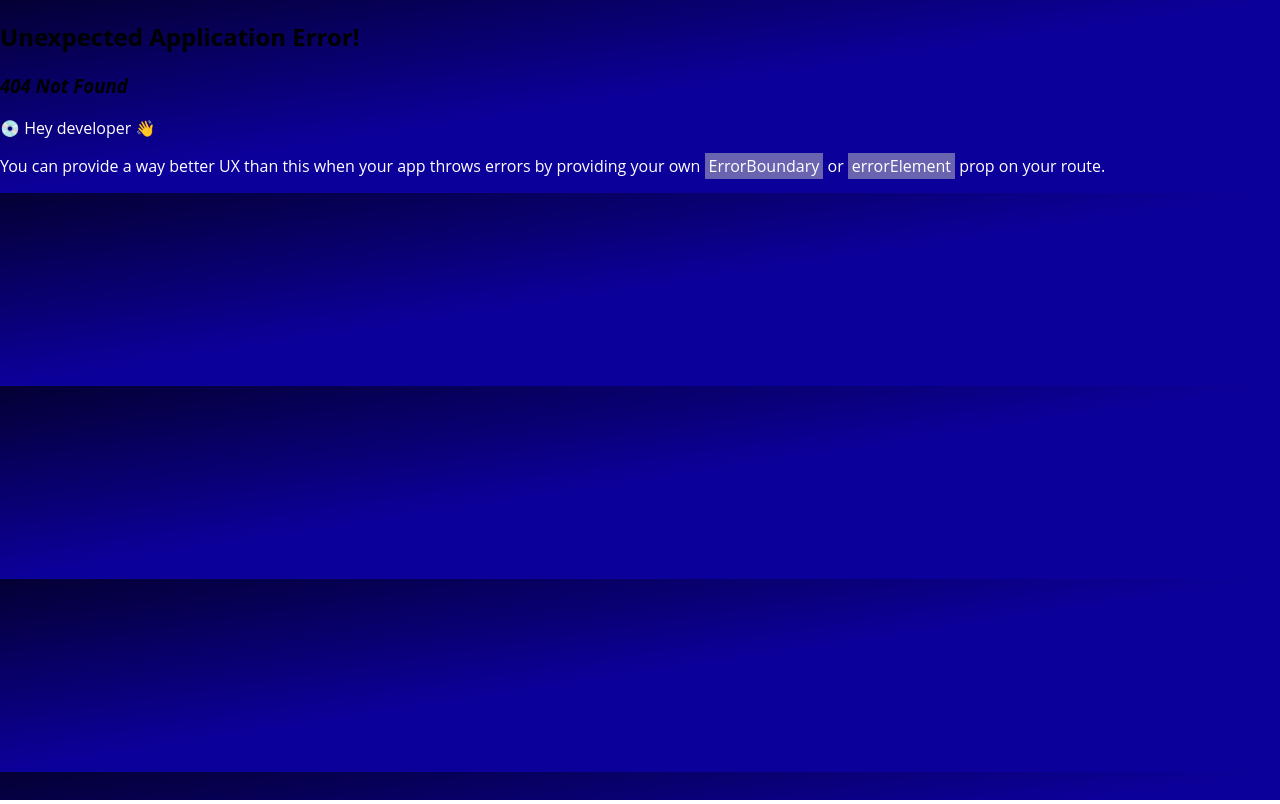
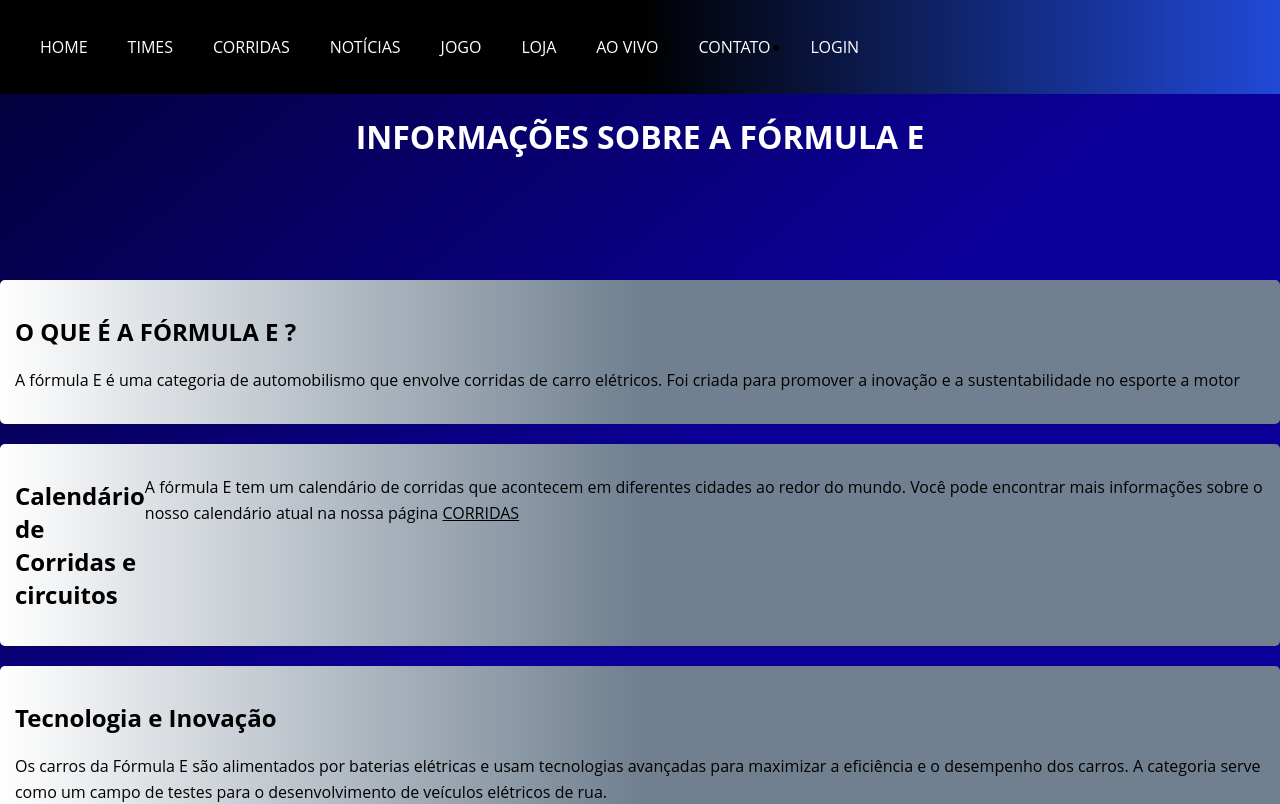
Before and after one commit to Luansramos/formule-e_React, a React (Vite) app in the folder formula-e/: page /SaibaMais in a window 1280 px wide. Before the commit this address had no page. Shown: the top 804 px of the page. Built offline with nearby package versions, Linux system fonts and the light colour scheme.

Commit message:
fazendo a pagina saibamais e arrumando erros

```diff
--- /dev/null
+++ b/formula-e/src/js/script.js
@@ -0,0 +1,71 @@
+// Intersection Observer
+const myObserver = new IntersectionObserver((entries) => {
+  entries.forEach((entry) => {
+    if (entry.isIntersecting) {
+      entry.target.classList.add("show");
+    } else {
+      entry.target.classList.remove("show");
+    }
+  });
+});
+
+const elements = document.querySelectorAll(".rolagem");
+
+elements.forEach((element) => myObserver.observe(element));
+
+// Tabela de Classificação
+document.addEventListener("DOMContentLoaded", function () {
+  var tabelaClassificacao = document.getElementById("tabela-classificacao");
+  var corpoTabela = document.getElementById("corpo-tabela");
+  var mostrarMaisBtn = document.getElementById("mostrar-mais");
+  var mostrarMenosBtn = document.getElementById("mostrar-menos");
+
+  var linhasPorPagina = 10;
+  var linhasExibidas = linhasPorPagina;
+
+  function mostrarProximasLinhas() {
+    for (var i = linhasExibidas; i < linhasExibidas + linhasPorPagina; i++) {
+      if (corpoTabela.rows[i]) {
+        corpoTabela.rows[i].style.display = "";
+      }
+    }
+    linhasExibidas += linhasPorPagina;
+
+    if (linhasExibidas >= corpoTabela.rows.length) {
+      mostrarMaisBtn.style.display = "none";
+    }
+  }
+
+  function mostrarMenosLinhas() {
+    for (
+      var i = linhasExibidas - 1;
+      i >= linhasExibidas - linhasPorPagina;
+      i--
+    ) {
+      if (corpoTabela.rows[i]) {
+        corpoTabela.rows[i].style.display = "none";
+      }
+    }
+    linhasExibidas -= linhasPorPagina;
+
+    mostrarMaisBtn.style.display = "";
+  }
+
+  for (var i = linhasPorPagina; i < corpoTabela.rows.length; i++) {
+    corpoTabela.rows[i].style.display = "none";
+  }
+
+  mostrarMaisBtn.addEventListener("click", mostrarProximasLinhas);
+
+  mostrarMenosBtn.addEventListener("click", mostrarMenosLinhas);
+});
+
+// Toggle Menu
+function toggleMenu() {
+  const menuContent = document.getElementById("nav-menu-mobile-content");
+  if (menuContent.style.display === "flex") {
+    menuContent.style.display = "none";
+  } else {
+    menuContent.style.display = "flex";
+  }
+}
--- a/formula-e/src/main.jsx
+++ b/formula-e/src/main.jsx
@@ -12,6 +12,7 @@ import Loja from './pages/Loja.jsx'
 import Live from './pages/Aovivo.jsx'
 import Contato from './pages/Contato.jsx'
 import Login from './pages/Login.jsx'
+import SaibaMais from './pages/SaibaMais.jsx'
 
 
 
@@ -30,6 +31,7 @@ const router = createBrowserRouter([
       {path:'Live',element:<Live/>},
       {path:'Contato',element:<Contato/>},
       {path:'Login',element:<Login/>},
+      {path:'SaibaMais', element:<SaibaMais/>}
     ]
   }
 
--- /dev/null
+++ b/formula-e/src/pages/SaibaMais.css
@@ -0,0 +1,265 @@
+* {
+    font-family: "Open Sans", sans-serif;
+    box-sizing: border-box;
+  }
+
+  body {
+    margin: 0px;
+    padding: 0px;
+    background: linear-gradient(to top left, #0c009a 50%, #040034 100%);
+  }
+
+  p {
+    color: #ffffff;
+  }
+
+  header a {
+    text-decoration: none;
+    color: white;
+  }
+  img {
+    max-width: 100%;
+    height: 100px;
+    display: flex;
+    border-radius: 5px;
+  }
+
+  /* .rolagem {
+    opacity: 0;
+    filter: blur(15px);
+    transform: translateX(-100%);
+    transition: all 2s;
+  }
+
+  .show {
+    opacity: 1;
+    filter: blur(0);
+    transform: translateX(0);
+    transition: all 2s;
+  } */
+
+  .menu {
+    display: flex;
+    flex-wrap: wrap;
+    background: linear-gradient(to right, #000000 50%, #2149d9 100%);
+    align-items: center;
+    padding: 10px;
+    position: relative;
+  }
+
+  .nav-menu {
+    display: flex;
+    justify-content: space-around;
+    padding: 10px;
+  }
+
+  .nav-menu a {
+    color: white;
+    text-decoration: none;
+    padding: 14px 20px;
+  }
+
+  .nav-menu a:hover {
+    background-color: #575757;
+  }
+
+   .nav-menu-mobile {
+    display: none;
+    position: relative;
+  }
+
+  .nav-menu-mobile button {
+    background-color: #333;
+    color: white;
+    border: none;
+    padding: 14px 20px;
+    font-size: 20px;
+    cursor: pointer;
+    position: fixed;
+    top: 10px;
+    right: 10px;
+    z-index: 1000;
+  }
+
+  .nav-menu-mobile-content {
+    display: none;
+    flex-direction: column;
+    align-items: center;
+    width: 100%;
+    background-color: #333;
+    position: fixed;
+    top: 50px;
+    right: 0;
+    z-index: 999;
+    padding: 10px;
+  }
+
+  .nav-menu-mobile-content a {
+    color: white;
+    text-decoration: none;
+    padding: 14px 20px;
+    display: block;
+  }
+
+  .nav-menu-mobile-content a:hover {
+    background-color: #575757;
+  }
+
+  .nav-menu-mobile-content.active {
+    display: flex;
+  }
+
+  .titulo {
+    display: flex;
+    justify-content: center;
+    color: #ffffff;
+    margin-bottom: 100px;
+  }
+
+  main {
+    padding: 20px;
+  }
+.tec,.oque,.equipes, .calendario {
+    margin-bottom: 20px;
+    background: linear-gradient(to left, #708090 50%, #ffffff 100%);
+    border-radius: 5px;
+    padding: 15px;
+    box-shadow: 0 2px 4px rgba(0, 0, 0, 0.1);
+    cursor: pointer;
+  }
+  h2 {
+    color: #000000;
+  }
+  p {
+    font-size: 16px;
+    color: #000000;
+    line-height: 1.6;
+  }
+
+  .equipes a {
+    display: flex;
+    margin: auto 100px;
+    color: #4169e1;
+  }
+
+  .footer-bg {
+    background: linear-gradient(to left, #708090 50%, #ffffff 100%);
+  }
+
+  .footer-bg p,
+  a,
+  li {
+    color: #000;
+  }
+
+  div.footer-contato img {
+    width: 100px;
+    height: auto;
+  }
+
+  .footer {
+    display: grid;
+    grid-template-columns: 3fr 5fr 4fr;
+    gap: 40px;
+    padding-top: 60px;
+    padding-bottom: 60px;
+  }
+
+  .footer h3 {
+    margin-bottom: 32px;
+  }
+
+  .footer-contato ul {
+    margin-bottom: 32px;
+  }
+
+  .footer-contato li:nth-child(even):after {
+    content: "";
+    display: block;
+    max-width: 360px;
+    height: 2px;
+    background: var(--cor-11);
+    margin-top: 16px;
+  }
+
+  .footer li {
+    margin-bottom: 16px;
+  }
+
+  .footer-redes {
+    display: flex;
+    gap: 32px;
+  }
+  .footer a:hover {
+    color: #ffff;
+  }
+  .footer-copy {
+    grid-column: 1/-1;
+    margin-top: 40px;
+    display: flex;
+    justify-content: center;
+  }
+
+  @media (max-width: 768px) {
+    .nav-menu {
+      display: none;
+    }
+
+    .nav-menu-mobile {
+      display: flex;
+    }
+    .footer {
+      flex-direction: column;
+      text-align: center;
+    }
+
+    .footer-redes img {
+      width: 28px;
+    }
+  }
+
+  @media (max-width: 480px) {
+    .nav-menu {
+      display: none;
+    }
+
+    .nav-menu-mobile {
+      display: flex;
+      flex-direction: column;
+      align-items: center;
+    }
+
+    .nav-menu-mobile button {
+      font-size: 24px;
+      background: transparent;
+      border: none;
+    }
+
+    .nav-menu-mobile-content {
+      display: none;
+      flex-direction: column;
+      align-items: center;
+      width: 100%;
+    }
+
+    .nav-menu-mobile-content.active {
+      display: flex;
+    }
+
+    .nav-menu-mobile button {
+      font-size: 18px;
+    }
+
+    .nav-menu-mobile-content a {
+      font-size: 16px;
+    }
+    .footer {
+      flex-direction: column;
+      text-align: center;
+      padding: 10px;
+    }
+
+    .footer-informacoes {
+      display: none;
+    }
+  }
--- /dev/null
+++ b/formula-e/src/pages/SaibaMais.jsx
@@ -0,0 +1,62 @@
+import "./SaibaMais.css"
+
+
+const Titulo = () => {
+    return(
+        <div className="titulo">
+        <h1>INFORMAÇÕES SOBRE A FÓRMULA E </h1>
+      </div>
+    );
+};
+
+const OqueE = () => {
+    return(
+        <section className="oque">
+      <h2>O QUE É A FÓRMULA E ?</h2>
+      <p> A fórmula E é uma categoria de automobilismo que envolve corridas de carro elétricos. Foi criada para promover a inovação e a sustentabilidade no esporte a motor</p>
+    </section>
+    );
+};
+
+
+const Calendario = () => {
+    return(
+        <section className="calendario">
+      <h2>Calendário de Corridas e circuitos</h2>
+      <p>A fórmula E tem um calendário de corridas que acontecem em diferentes cidades ao redor do mundo. Você pode encontrar mais informações sobre o nosso calendário atual na nossa página <a href="Corridas">CORRIDAS</a></p>
+    </section>
+    )
+}
+
+const Tec = () => {
+    return(
+        <section className="tec">
+      <h2>Tecnologia e Inovação</h2>
+      <p> Os carros da Fórmula E são alimentados por baterias elétricas e usam tecnologias avançadas para maximizar a eficiência e o desempenho dos carros. A categoria serve como um campo de testes para o desenvolvimento de veículos elétricos de rua.</p>
+    </section>
+    );
+};
+
+const Equipes = () => {
+    return(
+        <section className="equipes">
+      <h2>Participantes e Equipes</h2>
+      <p>Confira abaixo as equipes participantes da Fórmula E:</p>
+      <a href="Times">TIMES</a>
+      </section>
+    )
+}
+
+const MainPage = () => {
+    return (
+      <div>
+        <Titulo/>
+        <OqueE/>
+        <Calendario/>
+        <Tec/>
+        <Equipes/>
+      </div>
+    );
+  };
+
+  export default MainPage;
--- a/formula-e/src/pages/home.jsx
+++ b/formula-e/src/pages/home.jsx
@@ -1,5 +1,7 @@
 
 import "./Home.css";
+import "../js/script"
+import { Link } from 'react-router-dom';
 
 const Iamgens = () => {
     return(
@@ -15,7 +17,7 @@ const Iamgens = () => {
         Prepare-se para uma experiência única, onde cada curva, cada ultrapassagem e cada momento nos leva mais perto de um amanhã melhor. Não perca a oportunidade de fazer parte dessa revolução. Siga em frente e descubra por que a Fórmula E está mudando o jogo das corridas automobilísticas para sempre.
         O futuro está aqui. O futuro é elétrico. O futuro é Fórmula E.</p>
       <div className="saiba">
-        <a href=".//pages/saibamais.html"><button>Saiba Mais</button></a>
+        <Link to ="SaibaMais"><button>Saiba Mais</button></Link>
       </div>
     </div>
   </section>
@@ -76,7 +78,7 @@ const SectionCalendario = () => {
           </ul>
         </div>
         <div className="saiba">
-          <a href=".//pages/corridas.html"><button>Saiba Mais</button></a>
+        <Link to ="Corridas"><button>Saiba Mais</button></Link>
         </div>
       </div>
     </section>
```
